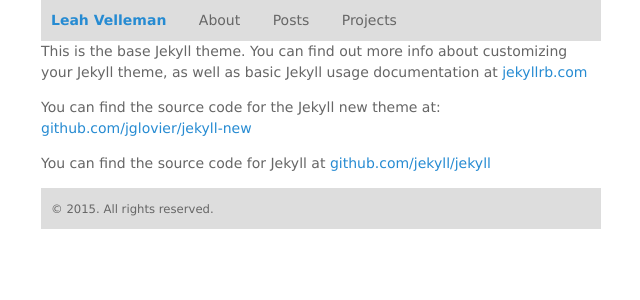
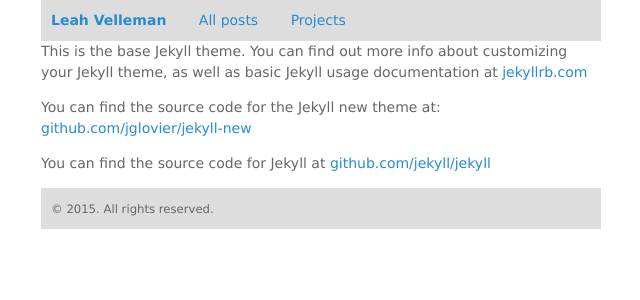
Before and after one commit to leahvelleman/vdoto, a Jekyll site: the page built from about.md, in a window 1280 px wide. Shown: the top 300 px of the page, without its empty margins (319-959 px from the left). Built offline with Jekyll 4.4.1, drawn with Linux system fonts in a browser that asks for light colours.

```diff
--- a/_layouts/default.html
+++ b/_layouts/default.html
@@ -18,13 +18,10 @@
             <b><a href="{{ site.baseurl }}/" title="Home">{{ site.title }}</a></b>
 	  </li>
 	  <li>
-	    About
+	    <a href="/all/">All posts</a>
 	  </li>
 	  <li>
-	    Posts
-	  </li>
-	  <li>
-	    Projects
+	    <a href="/writing/">Projects</a>
 	  </li>
 	</ul>
       </header>
```
